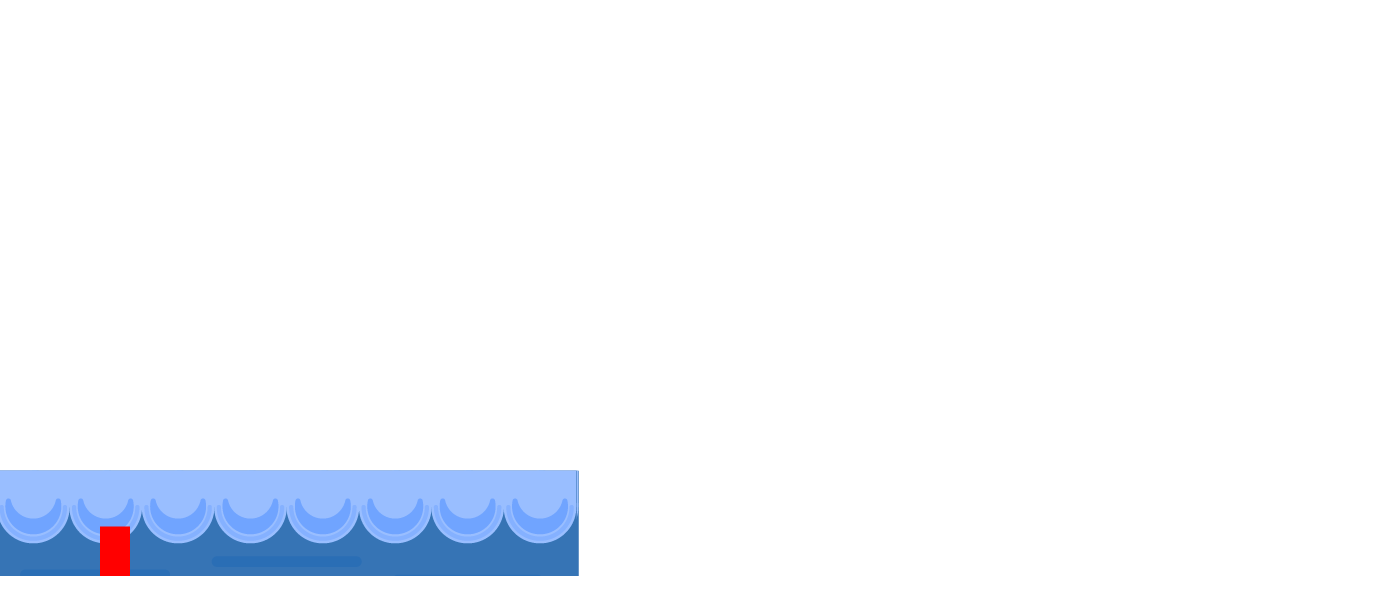
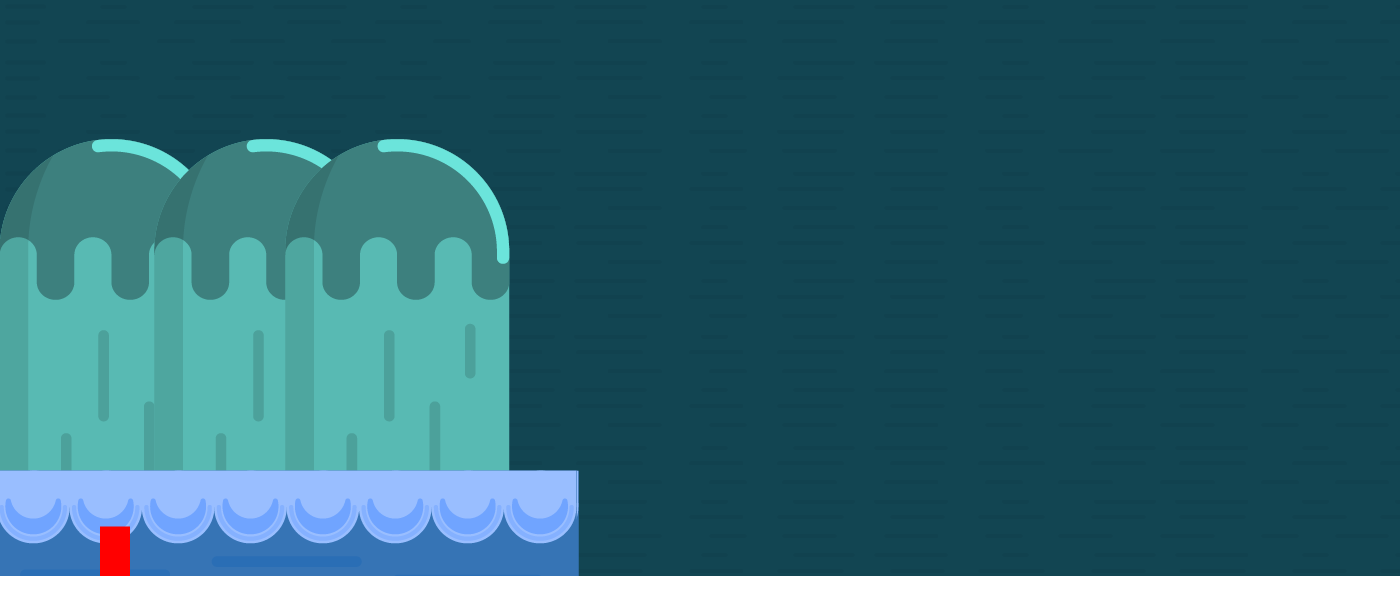
Before and after one commit to Siouxx0612/Matijas-ScrollRoller-Codesk, a website built with webpack: page src/index.html in a window 1280 px wide. Shown: the whole page, 1400 px wide, since content can reach past the window. Built offline with nearby package versions, Linux system fonts and the light colour scheme.

Commit message:
Adding background and hills, function for dynamic image and paralax scroll

```diff
--- a/src/js/canvas.js
+++ b/src/js/canvas.js
@@ -1,10 +1,13 @@
 import platform from '../img/platform.png'
+import background from '../img/background.png'
+import hills from '../img/hills.png'
+
 const canvas = document.querySelector('canvas');
 const c = canvas.getContext('2d');
 
 // canvas.width = window.innerWidth
 // canvas.height = window.innerHeight
-canvas.width = 1024
+canvas.width = 1400
 canvas.height = 576
 //create gravity to accelerate velocity on axis-y
 const gravity = 0.5
@@ -55,7 +58,7 @@ class Player {
 }
 
 class Platform {
-    constructor({x, y, image}) {
+    constructor({ x, y, image }) {
         this.position = {
             x,
             //Its the same
@@ -73,20 +76,52 @@ class Platform {
         // c.fillStyle = 'blue'
         // c.fillRect(this.position.x, this.position.y, this.width, this.height)
         //Replace our initial box with an image.
-        c.drawImage(this.image, this.position.x, this.position.y  )
+        c.drawImage(this.image, this.position.x, this.position.y)
 
     }
 }
+class BackgroundObject {
+    constructor({ x, y, image }) {
+        this.position = {
+            x,
+            //Its the same
+            y: y
+        }
+        this.image = image
+        this.width = image.width
+        this.height = image.height
+    }
 
-const image = new Image()
-image.src = platform
+    draw() {
+        c.drawImage(this.image, this.position.x, this.position.y)
+
+    }
+}
+function createImage(imageSrc) {
+    const image = new Image()
+    image.src = imageSrc
+    return image
+}
+const platformImage = createImage(platform)
 
 const player = new Player()
 // const platform = new Platform()
 //create multiple platforms, and create one platfor in that array
-const platforms = [new Platform({x: -1, y: 470, image: image}),
-    new Platform({x: image.width -3, y: 470, image: image})]
+const platforms = [new Platform({ x: -1, y: 470, image: platformImage }),
+new Platform({ x: platformImage.width - 3, y: 470, image: platformImage })]
 
+const backgroundObjects = [
+    new BackgroundObject({
+        x: -1,
+        y: -1,
+        image: createImage(background)
+    }),
+    new BackgroundObject({
+        x: -1,
+        y: -1,
+        image: createImage(hills)
+    })
+]
 
 const keys = {
     right: {
@@ -108,6 +143,9 @@ function animate() {
     c.fillStyle = 'white'
     c.fillRect(0, 0, canvas.width, canvas.height)
 
+    backgroundObjects.forEach(backgroundObject => {
+        backgroundObject.draw()
+    })
     //loop trough array and select one individual platform in that array. platform, arbitrarily named platform but it makes sence
     platforms.forEach(platform => {
         platform.draw()
@@ -128,11 +166,17 @@ function animate() {
             platforms.forEach(platform => {
                 platform.position.x -= 5
             })
+            backgroundObjects.forEach(backgroundObject => {
+                backgroundObject.position.x -= 2
+            })
         }
         else if (keys.left.pressed) {
             howFarScrollOffset -= 5
             platforms.forEach(platform => {
                 platform.position.x += 5
+            })
+            backgroundObjects.forEach(backgroundObject => {
+                backgroundObject.position.x += 2
             })
         }
     }
@@ -151,9 +195,9 @@ function animate() {
         }
     })
 
-
-    if(howFarScrollOffset > 2000) {
-        console.log('YOU WIN')
+    let winMsg = document.querySelector("h1")
+    if (howFarScrollOffset > 1000) {
+        winMsg.innerText = "YOU WON"
     }
 
 }
```
Also changed, not shown: dist/072d51bcc9c09311d4c2a6708b05bddc.png (added), dist/cfffe4c371f5e11d372b398a87c51dd0.png (added), dist/index.html, dist/js/canvas.bundle.js, src/img/background.png (added), src/img/hills.png (added), 1 other file.
